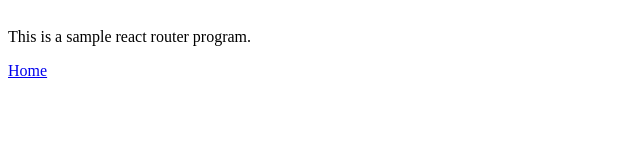
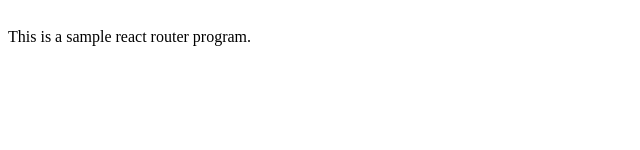
Before and after one commit to acciojob/react-router-ManimehalaiAnandaraj, a React app: page /about in a window 1280 px wide. Shown: the part 150-300 px from the top of the page, without its empty margins (0-640 px from the left). Built offline with nearby package versions, Linux system fonts and the light colour scheme.

Commit message:
Completed assginment

```diff
--- a/src/components/About.js
+++ b/src/components/About.js
@@ -6,9 +6,6 @@ const About = () => {
     <div>
       <h1>About</h1>
       <p>This is a sample react router program.</p>
-      <nav>
-        <Link to="/">Home</Link>
-      </nav>
     </div>
   );
 }
```
Also changed, not shown: src/components/Home.js (+8 -9 lines).
